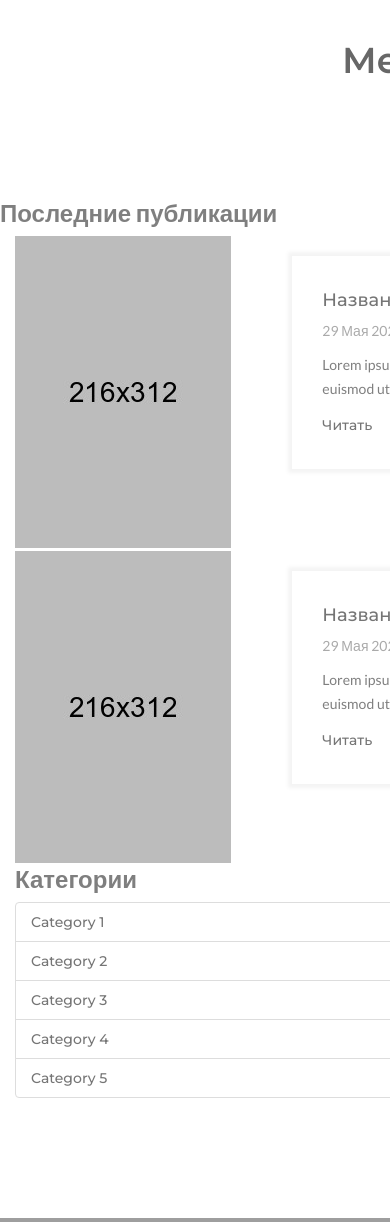
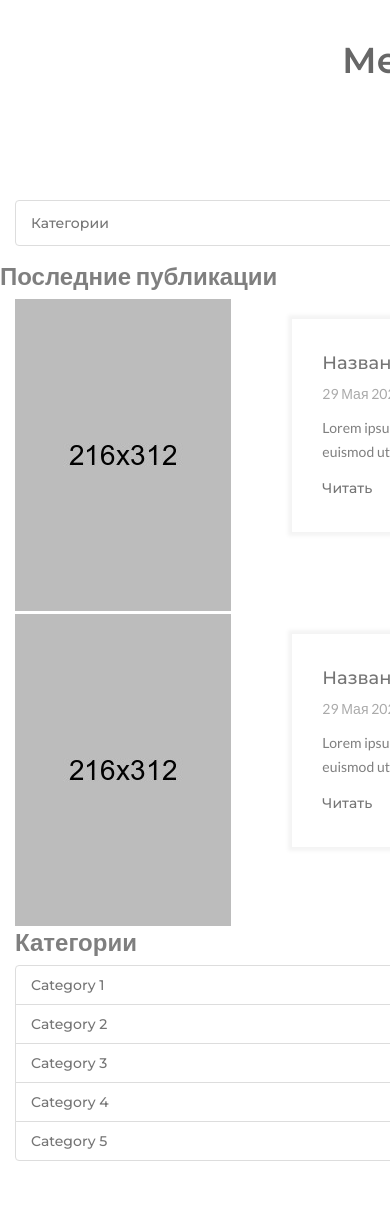
Before and after one commit to bolanebyla/lets_dance_irk, a Django app: page /articles in a window 390 px wide; the page is wider, and only the part inside the window is pictured. Shown: the part 156-1378 px from the top of that part. Run offline with Django 3.2, Linux system fonts and the light colour scheme; some libraries are stand-ins or nearby versions; grey boxes are pictures that could not be loaded.

Commit message:
Адаптивное меню категорий

```diff
--- a/templates/pages/articles.html
+++ b/templates/pages/articles.html
@@ -16,6 +16,28 @@
                     <p>Статьи, видео-уроки и многое другое</p>
                 </div>
             </div>
+        </div>
+
+
+        <div class="articles-categories">
+
+            <a class="collapsed hidden-lg hidden-md" data-toggle="collapse" data-target="#navbar-articles">
+                <p class="list-group-item">Категории</p>
+            </a>
+
+
+            <div class="hidden-lg hidden-md">
+
+                <ul class="list-group collapse mt-10" id="navbar-articles">
+                    <li class="list-group-item"><a href="">Category 1</a></li>
+                    <li class="list-group-item"><a href="">Category 2</a></li>
+                    <li class="list-group-item"><a href="">Category 3</a></li>
+                    <li class="list-group-item"><a href="">Category 4</a></li>
+                    <li class="list-group-item"><a href="">Category 5</a></li>
+                </ul>
+            </div>
+            <br>
+
         </div>
 
         <div class="row">
@@ -58,14 +80,16 @@
             </div>
 
             <div class="col-md-4 col-sm-12 col-xs-12 articles-categories">
+                <div class="hidden-sm">
                     <h3>Категории</h3>
-                <ul class="list-group mt-10">
+                    <ul class="list-group collapse in mt-10">
                         <li class="list-group-item"><a href="">Category 1</a></li>
                         <li class="list-group-item"><a href="">Category 2</a></li>
                         <li class="list-group-item"><a href="">Category 3</a></li>
                         <li class="list-group-item"><a href="">Category 4</a></li>
                         <li class="list-group-item"><a href="">Category 5</a></li>
                     </ul>
+                </div>
             </div>
 
         </div>
```
Lines whose indentation alone changed are shown as unchanged.
